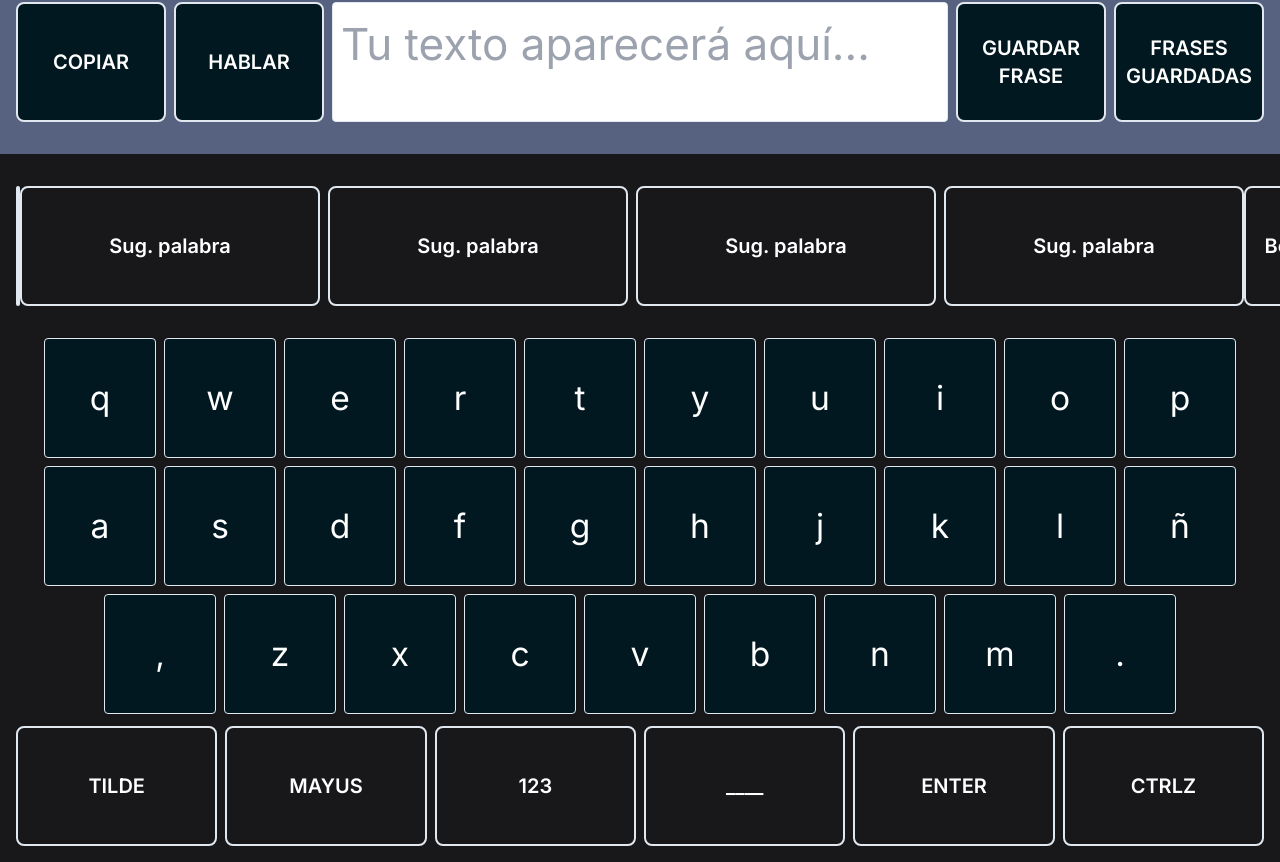
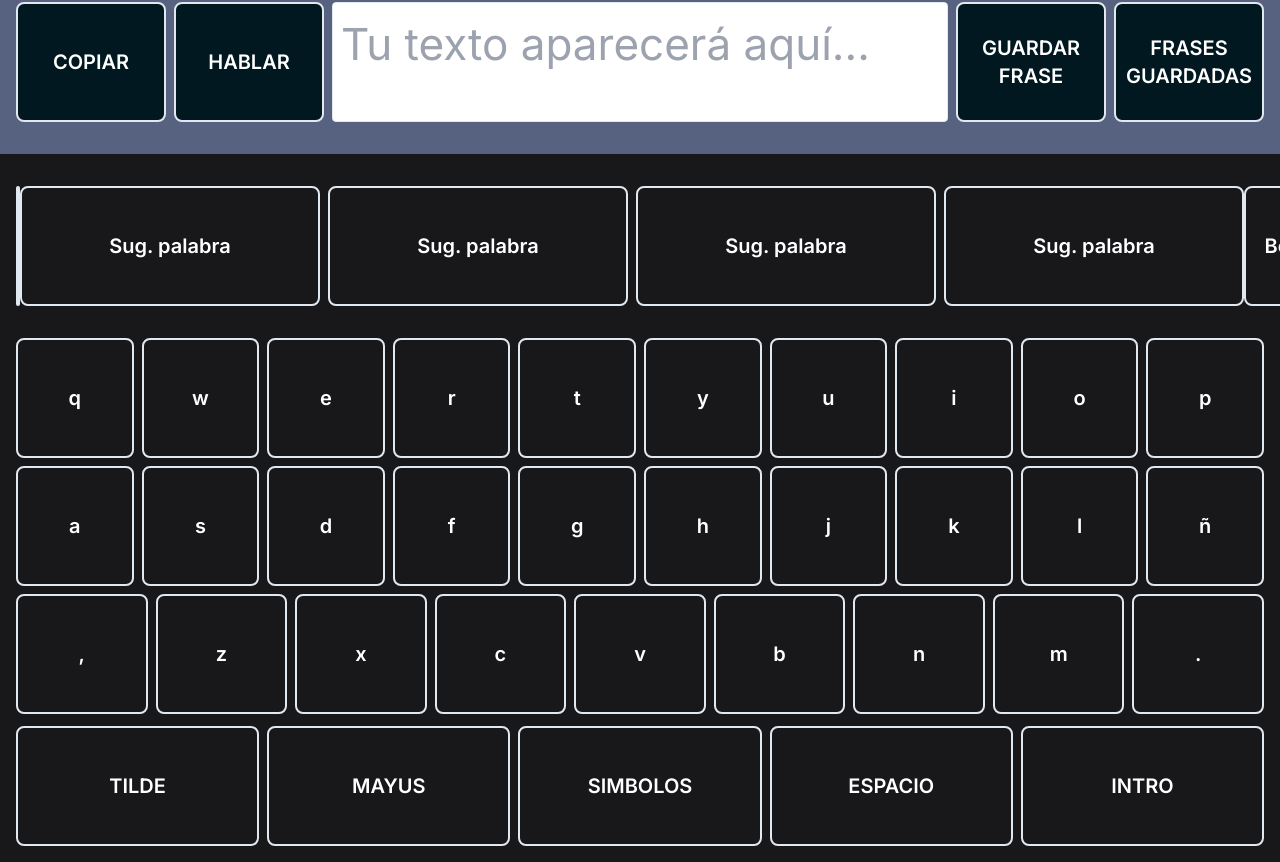
Before and after one commit to camilarojasfritz/neufitech, a Next.js app: page /teclado in a window 1280 px wide. Shown: the part 182-1044 px from the top of the page. Built offline with nearby package versions, Linux system fonts and the light colour scheme.

Commit message:
replace keyboard 2/2

```diff
--- a/src/components/ButtonAnimation.tsx
+++ b/src/components/ButtonAnimation.tsx
@@ -43,6 +43,7 @@ const ButtonAnimation = ({ text, propClass, navigation, imagen, color, speakText
         state && state();
         functionKeyboard?.state(functionKeyboard.funct)
         if (speakText) {
+          console.log(speakText)
           if (window.electron) {
             window.electron.speak(speakText);
           } else {
@@ -54,13 +55,12 @@ const ButtonAnimation = ({ text, propClass, navigation, imagen, color, speakText
         clearInterval(progressInterval);
         setProgress(0);
         setTimeout(() => {
-          setIsAction(false)
-          setProgress(0);
           setIsActive(false);
-        }, 1000);
+        }, 100);
       }, 1000);
     }
     return () => {
+      setIsAction(false)
       clearTimeout(timer);
       clearInterval(progressInterval);
       setProgress(0);
--- a/src/components/Teclado.tsx
+++ b/src/components/Teclado.tsx
@@ -2,11 +2,6 @@
 import React, { useState, useEffect, useCallback, useRef } from 'react';
 import ButtonAnimation from './ButtonAnimation';
 import trash from "../../public/eliminar.svg"
-
-interface KeySize {
-    width: number;
-    height: number;
-}
 
 const Teclado = () => {
     const KeyboardLayout = [
@@ -27,189 +22,25 @@ const Teclado = () => {
         ['`', '|', '\\', '×', '¬', '§', '¶', '•'],
     ];
 
-    const SpecialKeys = {
-        MAYUS: 'MAYUS',
-        SPACE: '______',
-        CTRLZ: 'CTRLZ',
-        ENTER: 'ENTER',
-        SYMBOLS: 'SYMBOLS',
-        TILDE: 'TILDE',
-        GUARDAR: 'GUARDAR TEXTO',
-        HABLAR: 'HABLAR',
-        NOTAS: 'VER NOTAS',
-        SALIR: 'SALIR'
+    const tildeMap = {
+        a: 'á',
+        e: 'é',
+        i: 'í',
+        o: 'ó',
+        u: 'ú',
+        n: 'ñ'
     };
 
     const [output, setOutput] = useState<string>('');
     const [isUpperCase, setIsUpperCase] = useState<boolean>(false);
     const [showSymbols, setShowSymbols] = useState<boolean>(false);
     const [symbolPage, setSymbolPage] = useState<number>(1);
-    const [keySize, setKeySize] = useState<KeySize>({ width: 40, height: 40 });
     const [isTildeActive, setIsTildeActive] = useState<boolean>(false);
-    const [isSpeaking, setIsSpeaking] = useState<boolean>(false);
     const [isAllow, setIsAllow] = useState(false)
     const [ejecFunction, setEjecFunction] = useState("")
-    const timerRefs = useRef<Record<string, NodeJS.Timeout>>({});
     const containerRef = useRef<HTMLDivElement | null>(null);
 
-    useEffect(() => {
-        const updateKeySize = () => {
-            if (containerRef.current) {
-                const containerWidth = containerRef.current.offsetWidth;
-                const containerHeight = containerRef.current.offsetHeight;
-                const keyWidth = Math.floor(containerWidth / 11) - 4;
-                const keyHeight = Math.floor(containerHeight / 6) - 4;
-                setKeySize({ width: keyWidth, height: keyHeight });
-            }
-        };
-
-        updateKeySize();
-        window.addEventListener('resize', updateKeySize);
-        return () => window.removeEventListener('resize', updateKeySize);
-    }, []);
-
-    const handleKeyPress = useCallback((key: string) => {
-        if (key === SpecialKeys.MAYUS) {
-            if (showSymbols) {
-                setSymbolPage(symbolPage === 1 ? 2 : 1);
-            } else {
-                setIsUpperCase(prev => !prev);
-            }
-        } else if (key === SpecialKeys.SPACE) {
-            setOutput(prev => prev + ' ');
-        } else if (key === SpecialKeys.CTRLZ) {
-            setOutput(prev => prev.slice(0, -1));
-        } else if (key === SpecialKeys.ENTER) {
-            setOutput(prev => prev + '\n');
-        } else if (key === SpecialKeys.SYMBOLS) {
-            if (showSymbols) {
-                setShowSymbols(false);
-            } else {
-                setShowSymbols(true);
-                setSymbolPage(1);
-            }
-        } else if (key === SpecialKeys.TILDE) {
-            setIsTildeActive(!isTildeActive);
-        } else if (key === SpecialKeys.GUARDAR) {
-            saveTextToFile(output);
-        } else if (key === SpecialKeys.HABLAR) {
-            speakText();
-        } else {
-            let modifiedKey = key;
-            if (isTildeActive) {
-                if (isUpperCase) {
-                    modifiedKey = { 'a': 'Á', 'e': 'É', 'i': 'Í', 'o': 'Ó', 'u': 'Ú' }[key.toLowerCase()] || key;
-                } else {
-                    modifiedKey = { 'a': 'á', 'e': 'é', 'i': 'í', 'o': 'ó', 'u': 'ú' }[key.toLowerCase()] || key;
-                }
-                setIsTildeActive(false);
-            }
-            setOutput(prev => prev + (isUpperCase ? modifiedKey.toUpperCase() : modifiedKey));
-            if (isUpperCase) setIsUpperCase(false);
-        }
-    }, [isUpperCase, showSymbols, symbolPage, isTildeActive, output]);
-
-    const handleKeyEnter = useCallback((key: string, uniqueId: string) => {
-        let progress = 0;
-        timerRefs.current[uniqueId] = setInterval(() => {
-            progress += 2.5;
-            if (progress >= 100) {
-                clearInterval(timerRefs.current[uniqueId]);
-                handleKeyPress(key);
-                document.querySelector(`.progress-bar-bottom-${uniqueId}`)?.setAttribute('style', 'width: 0%');
-                document.querySelector(`.progress-bar-top-${uniqueId}`)?.setAttribute('style', 'width: 0%');
-                const keyElement = document.querySelector(`.key-${uniqueId}`);
-                if (keyElement) {
-                    keyElement.classList.add('flash');
-                    setTimeout(() => {
-                        keyElement.classList.remove('flash');
-                    }, 300);
-                }
-            } else {
-                document.querySelector(`.progress-bar-bottom-${uniqueId}`)?.setAttribute('style', `width: ${progress}%`);
-                document.querySelector(`.progress-bar-top-${uniqueId}`)?.setAttribute('style', `width: ${progress}%`);
-            }
-        }, 18);
-    }, [handleKeyPress]);
-
-    const handleKeyLeave = useCallback((uniqueId: string) => {
-        if (timerRefs.current[uniqueId]) {
-            clearInterval(timerRefs.current[uniqueId]);
-        }
-        document.querySelector(`.progress-bar-bottom-${uniqueId}`)?.setAttribute('style', 'width: 0%');
-        document.querySelector(`.progress-bar-top-${uniqueId}`)?.setAttribute('style', 'width: 0%');
-    }, []);
-
-    const renderKey = (key: string, index: number, rowIndex: string | number, width = keySize.width, extraClass = '', onClick = () => { }) => {
-        const uniqueId = `${rowIndex}-${index}`;
-
-        const getKeyDisplay = (key: string) => {
-            if (key === SpecialKeys.CTRLZ) {
-                return '←';
-            } else if (key === SpecialKeys.SYMBOLS) {
-                return showSymbols ? 'abc' : '123';
-            } else if (key === SpecialKeys.MAYUS) {
-                return showSymbols ? (symbolPage === 1 ? '1/2' : '2/2') : 'MAYUS';
-            } else if (key === SpecialKeys.TILDE) {
-                return 'TILDE';
-            } else if (key === SpecialKeys.GUARDAR) {
-                return 'GUARDAR';
-            } else if (key === SpecialKeys.HABLAR) {
-                return 'HABLAR';
-            } else {
-                let displayKey = key;
-                if (isTildeActive) {
-                    displayKey = {
-                        'a': 'á', 'e': 'é', 'i': 'í', 'o': 'ó', 'u': 'ú',
-                        'A': 'Á', 'E': 'É', 'I': 'Í', 'O': 'Ó', 'U': 'Ú'
-                    }[key] || key;
-                }
-                return isUpperCase ? displayKey.toUpperCase() : displayKey;
-            }
-        };
-
-        const fontSize = Math.min(keySize.width, keySize.height) * 0.3;
-
-        return (
-            <div className={`key-container relative flex items-center max-h-[120px] justify-center text-white ${extraClass}`} key={uniqueId} style={{ width: `${width}px`, height: `${keySize.height}px` }}>
-                <div className={`progress-bar absolute top-0 right-0 max-h-[120px] w-full bg-[#4caf50] transition-width pointer-events-none progress-bar-bottom progress-bar-bottom-${uniqueId}`}></div>
-                <div className={`progress-bar absolute bottom-0 left-0 max-h-[120px] w-full bg-[#4caf50] transition-width pointer-events-none progress-bar-top progress-bar-top-${uniqueId}`}></div>
-                <button
-                    className={`key-${uniqueId} bg-keybackground border rounded shadow hover:bg-gray-700 active:border active:border-[#4caf50] transition-colors flex items-center justify-center`}
-                    onMouseEnter={() => handleKeyEnter(key, uniqueId)}
-                    onMouseLeave={() => handleKeyLeave(uniqueId)}
-                    onClick={() => {
-                        handleKeyPress(key);
-                        onClick();
-                    }}
-                    style={{ minHeight: 120, width: "100%", fontSize: `${fontSize}px` }}
-                >
-                    {getKeyDisplay(key)}
-                </button>
-            </div>
-        );
-    };
-
-
-    const speakText = () => {
-        if (isSpeaking) return;
-        setIsSpeaking(true);
-        const utterance = new SpeechSynthesisUtterance(output);
-        utterance.lang = 'es-ES';
-        utterance.onend = () => setIsSpeaking(false);
-        speechSynthesis.speak(utterance);
-    };
-
     const currentSymbolsLayout = symbolPage === 1 ? SymbolsLayoutPage1 : SymbolsLayoutPage2;
-
-    const saveTextToFile = (text: string) => {
-        const element = document.createElement("a");
-        const file = new Blob([text], { type: 'text/plain' });
-        element.href = URL.createObjectURL(file);
-        element.download = "output.txt";
-        document.body.appendChild(element);
-        element.click();
-    };
 
     const changeState = (functionToEjec: string) => {
         setIsAllow(true)
@@ -224,7 +55,27 @@ const Teclado = () => {
         setOutput(output.substring(0, lastSpaceIndex))
     }
 
-    const functionAction = () => {
+    const getUpdatedKeyboardLayout = () => {
+        let layout = KeyboardLayout;
+
+        if (isTildeActive) {
+            layout = layout.map(row =>
+                row.map(key =>
+                    key in tildeMap ? tildeMap[key as keyof typeof tildeMap] : key
+                )
+            );
+        }
+
+        if (isUpperCase) {
+            layout = layout.map(row =>
+                row.map(key => key.toUpperCase())
+            );
+        }
+
+        return layout;
+    }
+
+    const functionAction = (key?: string) => {
         ejecFunction === "deleteAll" && setOutput("")
         ejecFunction === "deleteOne" && setOutput(prev => prev.slice(0, -1))
         ejecFunction === "deleteLastWord" && deleteLastWord()
@@ -233,7 +84,10 @@ const Teclado = () => {
         ejecFunction === "changeSymbol" && setShowSymbols(!showSymbols)
         ejecFunction === "spaceKey" && setOutput(prev => prev + ' ');
         ejecFunction === "enterKey" && setOutput(prev => prev + '\n');
-        ejecFunction === "ctrlZKey" && alert("REALIZAR")
+        ejecFunction.includes("pressKey") && (
+            key = ejecFunction.split(" ")[1],
+            setOutput(prev => prev + key)
+        )
     }
 
     useEffect(() => {
@@ -291,24 +145,29 @@ const Teclado = () => {
                     </div>
                 </div>
                 <div className="grid gap-2 w-full">
-                    {(showSymbols ? currentSymbolsLayout : KeyboardLayout).map((row, rowIndex) => (
+                    {(showSymbols ? currentSymbolsLayout : getUpdatedKeyboardLayout()).map((row, rowIndex) => (
                         <div key={rowIndex} className="flex justify-center gap-2">
-                            {row.map((key, index) => renderKey(key, index, rowIndex))}
+                            {row.map((key, index) => (
+                                <ButtonAnimation
+                                    key={`${rowIndex}-${index}`}
+                                    text={key}
+                                    propClass='w-full h-[120px]'
+                                    functionKeyboard={{ funct: `pressKey ${key}`, state: changeState }}
+                                />
+                            ))}
                         </div>
                     ))}
                     <div className="flex justify-center gap-2 mt-1">
                         <ButtonAnimation functionKeyboard={{ funct: "changeTilde", state: changeState }} propClass='w-full h-[120px]' text='TILDE' />
                         <ButtonAnimation functionKeyboard={{ funct: "changeMayus", state: changeState }} propClass='w-full h-[120px]' text='MAYUS' />
-                        <ButtonAnimation functionKeyboard={{ funct: "changeSymbol", state: changeState }} propClass='w-full h-[120px]' text={`${showSymbols ? "ABC" : "123"}`} />
-                        <ButtonAnimation functionKeyboard={{ funct: "spaceKey", state: changeState }} propClass='w-full h-[120px]' text='____' />
-                        <ButtonAnimation functionKeyboard={{ funct: "enterKey", state: changeState }} propClass='w-full h-[120px]' text='ENTER' />
-                        <ButtonAnimation functionKeyboard={{ funct: "ctrlZKey", state: changeState }} propClass='w-full h-[120px]' text='CTRLZ' />
+                        <ButtonAnimation functionKeyboard={{ funct: "changeSymbol", state: changeState }} propClass='w-full h-[120px]' text='SIMBOLOS' />
+                        <ButtonAnimation functionKeyboard={{ funct: "spaceKey", state: changeState }} propClass='w-full h-[120px]' text='ESPACIO' />
+                        <ButtonAnimation functionKeyboard={{ funct: "enterKey", state: changeState }} propClass='w-full h-[120px]' text='INTRO' />
                     </div>
                 </div>
             </div>
-
         </div>
-    );
+    )
 }
 
 export default Teclado;
```
